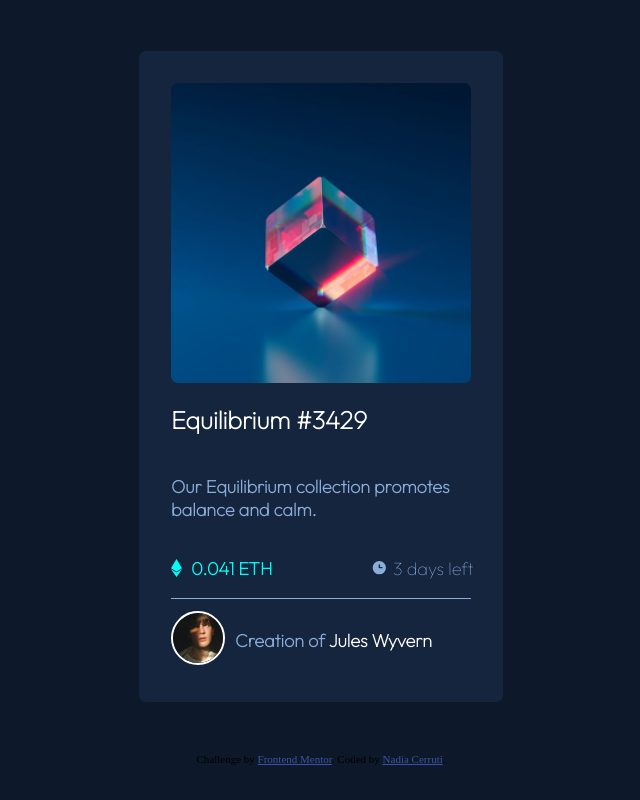
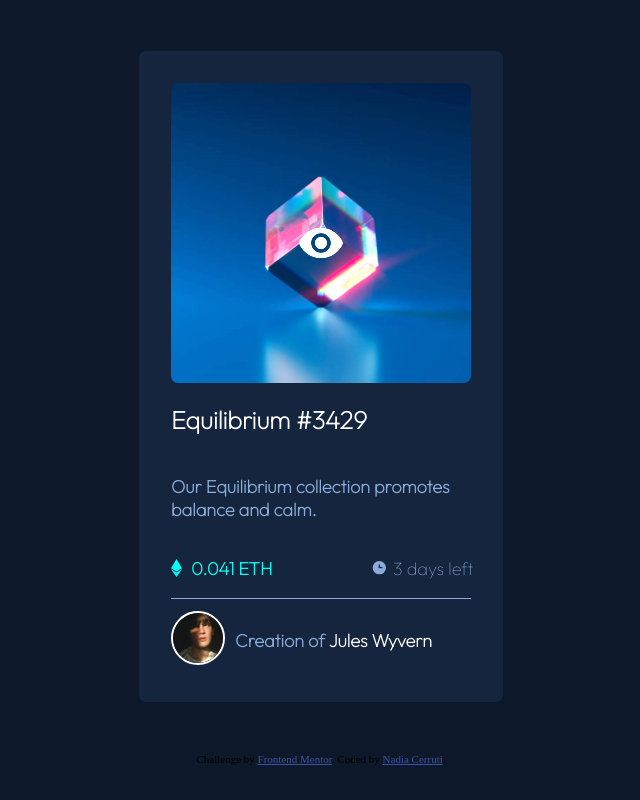
Before and after one commit to nadiacerruti/Challenge1-FrontEndMentor, a plain HTML site: page index.html in a window 1280 px wide. In both pictures the pointer is over the element 640 px from the left and 233 px from the top of the page. Shown: the whole page, without its empty margins (319-959 px from the left). Drawn offline with Linux system fonts and the light colour scheme.

Commit message:
Active States

```diff
--- a/index.html
+++ b/index.html
@@ -29,6 +29,8 @@
     <div class="container">
 
         <div class="ppal-img">
+
+            <svg class="eye" width="48" height="48" xmlns="http://www.w3.org/2000/svg"><g fill="none" fill-rule="evenodd"><path d="M0 0h48v48H0z"/><path d="M24 9C14 9 5.46 15.22 2 24c3.46 8.78 12 15 22 15 10.01 0 18.54-6.22 22-15-3.46-8.78-11.99-15-22-15Zm0 25c-5.52 0-10-4.48-10-10s4.48-10 10-10 10 4.48 10 10-4.48 10-10 10Zm0-16c-3.31 0-6 2.69-6 6s2.69 6 6 6 6-2.69 6-6-2.69-6-6-6Z" fill="#FFF" fill-rule="nonzero"/></g></svg>
 
             <img class="image-equilibrium" src="./images/image-equilibrium.jpg" alt="image-equilibrium">
 
--- a/style.css
+++ b/style.css
@@ -1,4 +1,5 @@
 @import url('https://fonts.googleapis.com/css2?family=Outfit:wght@100&display=swap');
+
 /* ## Typography
 
 ### Body Copy
@@ -56,7 +57,12 @@
 .ppal-img {
     display: flex;
     justify-content: center;
+    align-items: center;
     width: 100%;
+}
+
+.eye {
+    opacity: 0;
 }
 
 .image-equilibrium {
@@ -114,6 +120,10 @@
     font-weight: 600;
 }
 
+.second-ph {
+    font-weight: 600;
+}
+
 .creator {
     width: 100%;
     border-top: var(--Softblue) 1px solid;
@@ -132,3 +142,23 @@
     float: left;
     margin-right: 10px;
 }
+
+.ppal-img:hover {
+    filter: brightness(1.5);
+    cursor: pointer;
+}
+
+.eye:hover {
+    opacity: 1;
+    cursor: pointer;
+}
+
+h2:hover {
+    color: var(--Cyan);
+    cursor: pointer;
+}
+
+.creator span:hover {
+    color: var(--Cyan);
+    cursor: pointer;
+}
```
Lines whose indentation alone changed are shown as unchanged.
